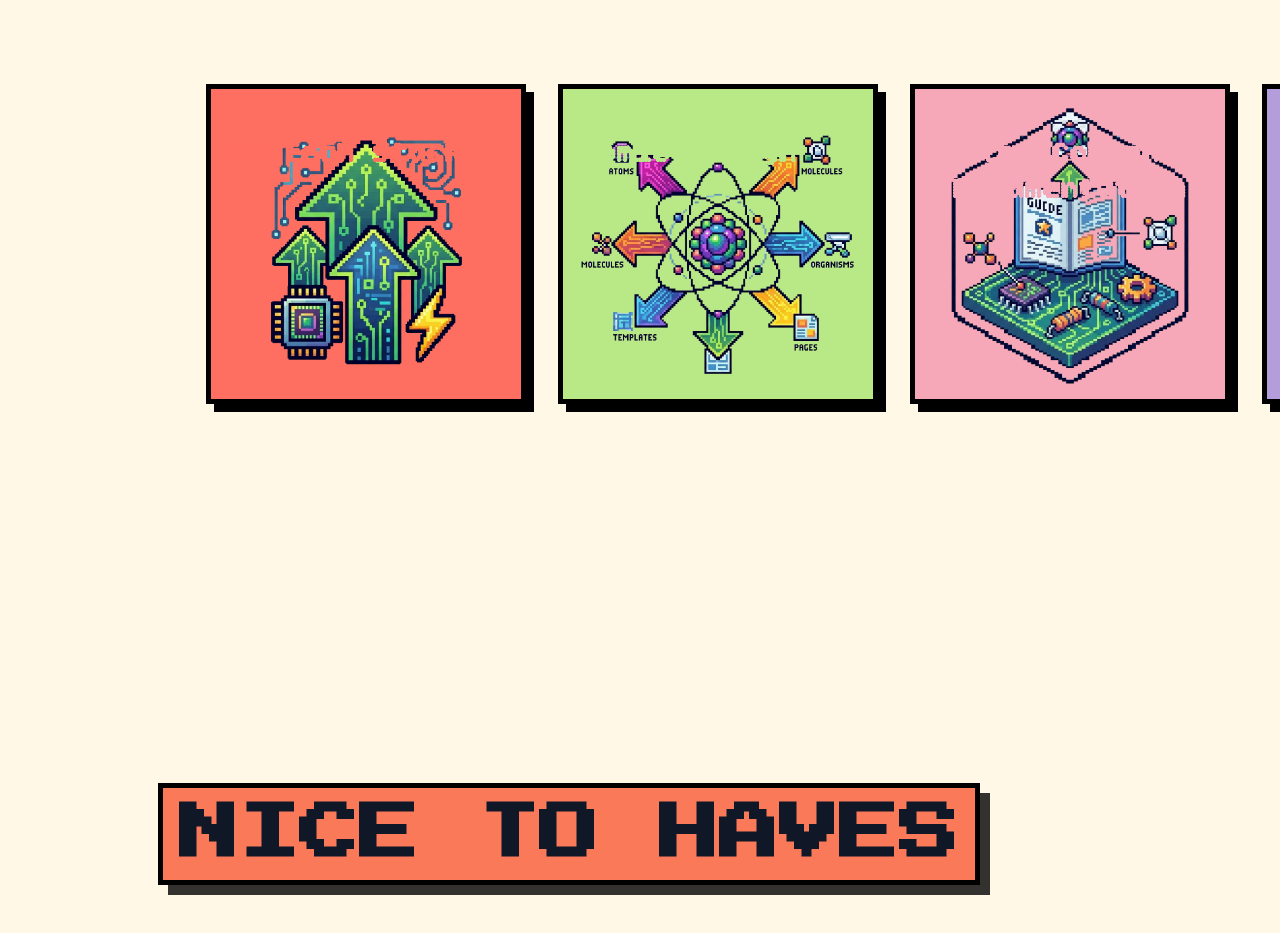
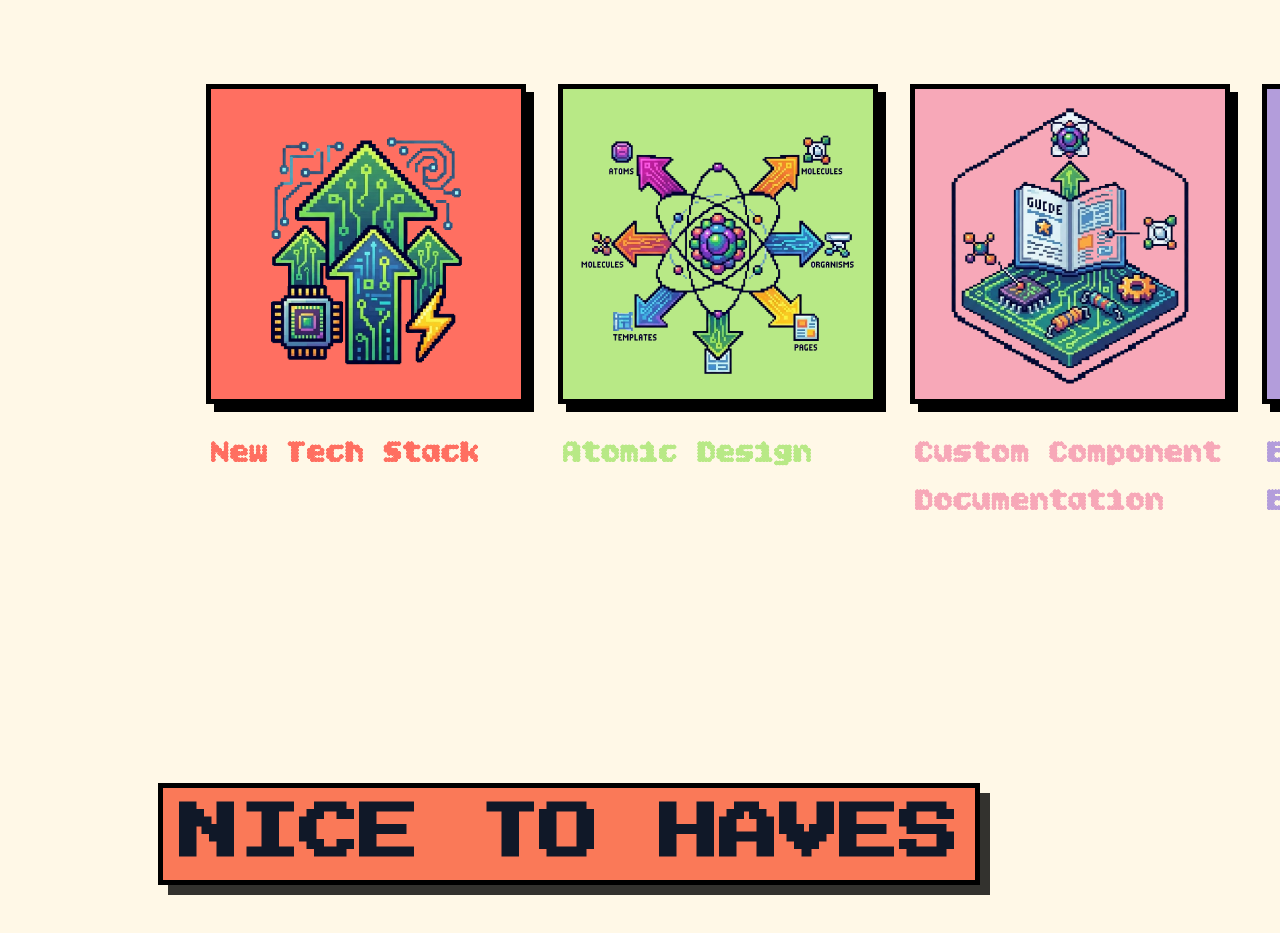
Before and after one commit to xzcxvc/dariru-slides, a React (Vite) app: page / in a window 1280 px wide. Shown: the part 1220-2153 px from the top of the page. Built offline with nearby package versions, Linux system fonts and the light colour scheme.

Commit message:
some changes

```diff
--- a/src/pages/learnings.jsx
+++ b/src/pages/learnings.jsx
@@ -100,16 +100,15 @@ const Learnings = () => {
                             </div>
                           </div>
                         )}
-
+                      </div>
                       <p
-                          className={`w-auto absolute text-3xl text-center text-wrap mt-12
+                        className={`w-auto absolute text-[2rem] text-start text-wrap mt-8
                       font-extrabold group-hover:text-shadow-[3px_3px_0px_rgba(0,0,0,0.8)]
                       ${toggledLearning ? "text-shadow-[3px_3px_0px_rgba(0,0,0,0.8)]" : ""}`}
                         style={{ color: dynamicColor }}
                       >
                         {learning?.name}
                       </p>
-                      </div>
                     </Card>
                   </motion.div>
                 </motion.div>
```
Lines whose indentation alone changed are shown as unchanged.
